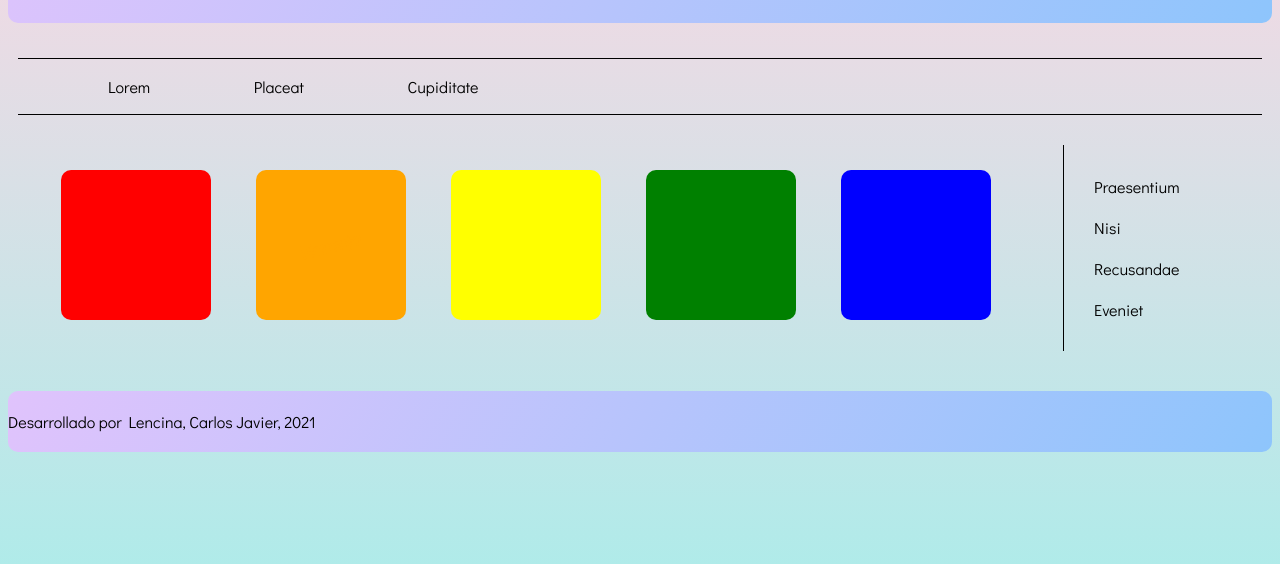
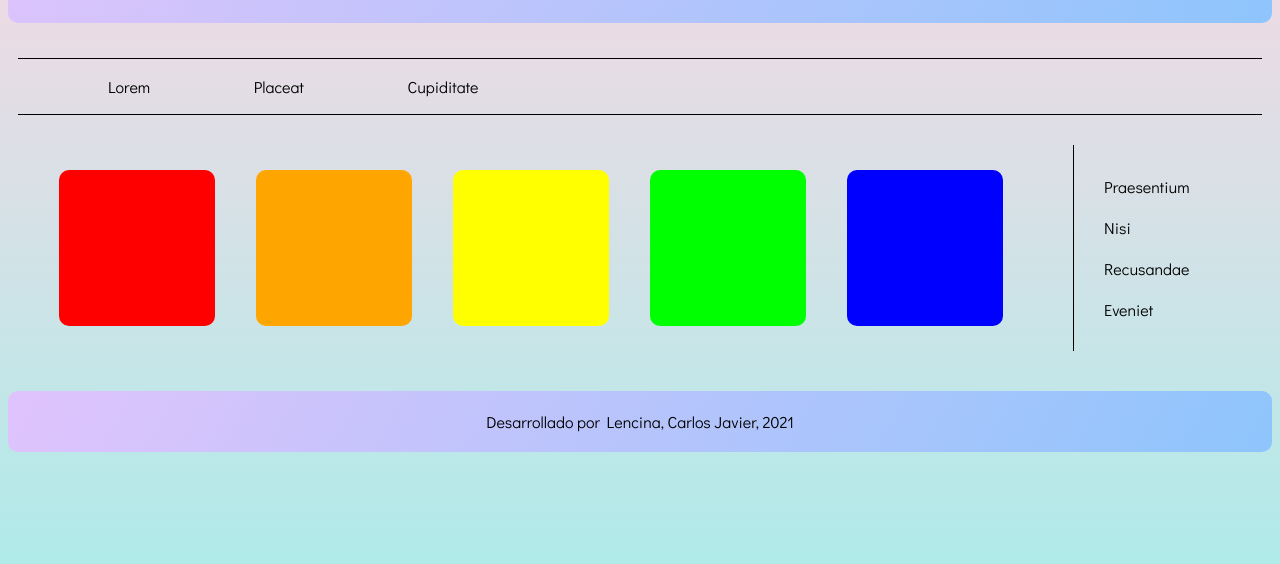
Before and after one commit to JavKhall/Colores-V2, a plain HTML site: page index.html in a window 1280 px wide. Shown: the part 162-726 px from the top of the page. Drawn offline with Linux system fonts and the light colour scheme.

Commit message:
Se termino de trabajar en el efecto de las cajas incuyendo el borde solicitado, se intentara de arreglar el footer y de hacer la pagina responsiva con las propiedades de Grid

```diff
--- a/estilos.css
+++ b/estilos.css
@@ -49,7 +49,7 @@ a {
     text-decoration: none;
 }
 
-/*CONFIGURACION DE CUERPO DE LA PAGINA*/
+/* CONFIGURACION DE CUERPO DE LA PAGINA */
 .section {
     grid-area: section;
     display: flex;
@@ -70,32 +70,62 @@ a {
     width: 150px;
     height: 150px;
     border-radius: 10px;
-    transition: transform 200ms;
+    transition: 500ms;
 }
 
 .color1 div {
     background-color: red;
     color: red;
+    border: red 3px solid;
+    transition: 500ms;
+}
+
+.color1 div:hover {
+    border: rgb(170, 0, 0) 3px solid;
 }
 
 .color2 div {
     background-color: orange;
     color: orange;
+    border: rgb(255, 166, 0) 3px solid;
+    transition: 500ms;
+}
+
+.color2 div:hover {
+    border: rgb(170, 111, 0) 3px solid;
 }
 
 .color3 div {
     background-color: yellow;
     color: yellow;
+    border: yellow 3px solid;
+    transition: 500ms;
+}
+
+.color3 div:hover {
+    border: rgb(170, 170, 0) 3px solid;
 }
 
 .color4 div {
-    background-color: green;
-    color: green;
+    background-color: rgb(0, 255, 0);
+    color: rgb(0, 255, 0);
+    border: rgb(0, 255, 0) 3px solid;
+    transition: 500ms;
+}
+
+.color4 div:hover {
+    border: rgb(0, 170, 0) 3px solid;
 }
 
 .color5 div {
     background-color: blue;
     color: blue;
+    border: blue 3px solid;
+    transition: 500ms;
+}
+
+.color5 div:hover {
+    border: rgb(0, 0, 170) 3px solid;
 }
 
 .texto-color {
@@ -107,16 +137,17 @@ a {
     user-select: none;
 }
 
+/* CONFIGURACION DE LA ANIMACION SOBRE LAS CAJAS
+SE ANIMA LA CAJA EN SI, TAMAÑO Y ROTACION */
 .articulo__color div:hover {
     transform: scale(1.25) rotate(15deg);
     transition-timing-function: ease-in-out;
-    /* color: white;   */
 }
 
-.articulo__color div:hover .texto-color{
+.articulo__color div:hover .texto-color {
     transition-timing-function: ease-in;
-    transition: 800ms;
-    transition-delay: 350ms;
+    transition: 700ms;
+    transition-delay: 500ms;
     color: white;
 }
 
@@ -143,7 +174,8 @@ a {
 /*CONFIGURACION DEL PIE DE PAGINA*/
 .footer {
     grid-area: footer;
-    display: block;
+    display: flex;
+    align-content: center;
     width: 100%;
     margin: 20px 0px;
     border-radius: 10px;
@@ -153,7 +185,6 @@ a {
 
 .footer__texto {
     padding: 20px 0px;
-    display: flex;
     text-align: center;
     margin: auto;
 }
```
